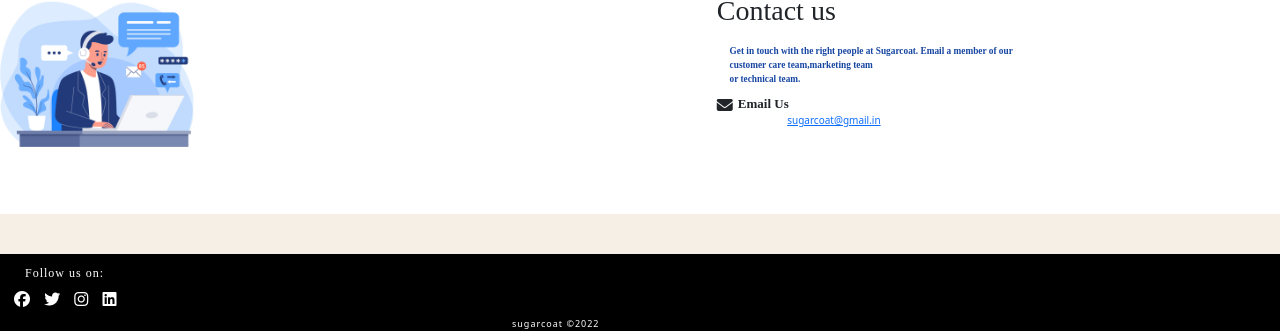
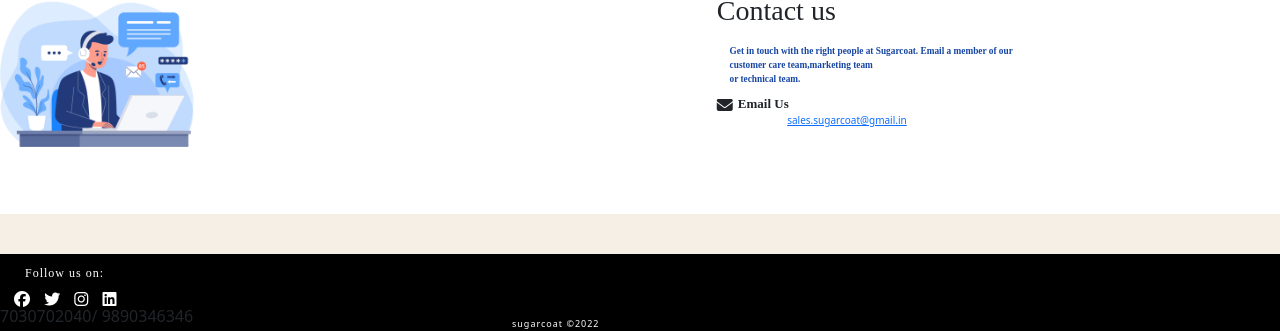
Before and after one commit to rohan-kapse/sugarcoatskins, a plain HTML site: page index.html in a window 1280 px wide. Shown: the part 1414-1745 px from the top of the page. Drawn offline with nearby package versions, Linux system fonts and the light colour scheme; a web font is replaced by a local one.

Commit message:
new change no added with email change

```diff
--- a/index.html
+++ b/index.html
@@ -167,7 +167,9 @@
         customer care team,marketing team <br />
         or technical team. </p>
       <p id="email-id"><i class="fa-solid fa-envelope fa-1x"></i><span class="mail-in">Email Us</span></p>
-      <p id="em-is"><a href="mailto:sugarcoat@gmail.com" class="hov">sugarcoat@gmail.in</a>
+      <p id="em-is"><a href="mailto:sales.sugarcoat@gmail.com" class="hov">sales.sugarcoat@gmail.in</a></br>
+                    <p>7030702040/ 9890346346</p>
+
     </section>
 
 
```
